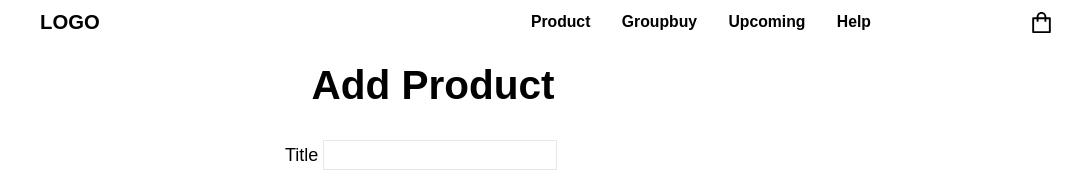
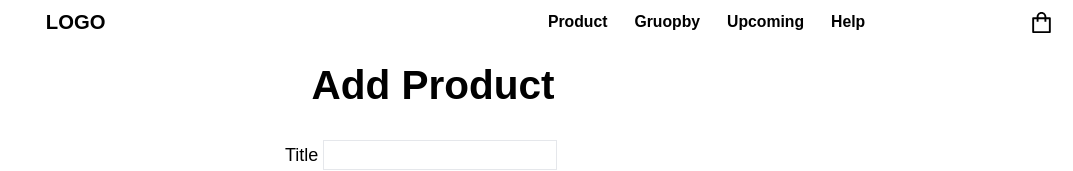
Before and after one commit to bhatara007/KB-shop, a Next.js app: page /test in a window 1280 px wide. Shown: the top 171 px of the page, without its empty margins (207-1280 px from the left). Built offline with nearby package versions, Linux system fonts and the light colour scheme.

Commit message:
add Dropdown

```diff
--- a/src/components/Navbar/index.tsx
+++ b/src/components/Navbar/index.tsx
@@ -1,5 +1,5 @@
 import { CartSliderContext } from '@app/context/cartContext'
-import { motion } from 'framer-motion'
+import { motion, transform } from 'framer-motion'
 import Link from 'next/link'
 import React, { useContext, useState } from 'react'
 import { AiOutlineClose, AiOutlineMenu, AiOutlineShopping } from 'react-icons/ai'
@@ -17,6 +17,8 @@ const Navbar: React.FC<NavbarProps> = ({ banner }) => {
   const { cartSlider, setCartSlider } = useContext(CartSliderContext)
 
   const [mobileNav, setMobileNav] = useState(false)
+
+  const [dropDown, setDropDown] = useState(false)
 
 
   return (
@@ -54,19 +56,53 @@ const Navbar: React.FC<NavbarProps> = ({ banner }) => {
               <a className="text-black"> LOGO </a>
             </Link>
           </div>
-          <div className={`space-x-2 md:space-x-6 text-sm hidden sm:block`}>
+          <div className={`sm:flex space-x-2 md:space-x-6 text-sm hidden`}>
+            <div
+              onMouseOver={() => setDropDown(true)}
+              onMouseLeave={() => setDropDown(false)}
+              className='relative'
+            >
               <Link href="/products">
-              <a className="text-black"> Product </a>
+                <a className="text-black relative z-50"> Product </a>
               </Link>
+              {dropDown && (
+                <div className=" bg-white absolute flex p-3 space-y-2 flex-col bot top-0"
+                style={{
+                  left: -20,
+                }}>
+                  <Link href="/products">
+                    <a className="text-black mt-2"> </a>
+                  </Link>
+                  <Link href="/products">
+                    <a className="text-black"> Keybaord </a>
+                  </Link>
+                  <Link href="/products">
+                    <a className="text-black"> Keycap </a>
+                  </Link>
+                  <Link href="/products">
+                    <a className="text-black"> Swtich </a>
+                  </Link>
+                  <Link href="/products">
+                    <a className="text-black"> Acc </a>
+                  </Link>
+                </div>
+              )}
+            </div>
+            <div>
               <Link href="/">
-              <a className="text-black"> Groupbuy </a>
+                <a className="text-black"> Gruopby </a>
               </Link>
+            </div>
+            <div>
               <Link href="/">
                 <a className="text-black"> Upcoming </a>
               </Link>
+            </div>
+            <div>
               <Link href="/">
                 <a className="text-black"> Help </a>
               </Link>
+            </div>
           </div>
           <div className="w-10 h-10 text-2xl bg-transparent flex items-center justify-center absolute right-0 ">
             {!cartSlider && (
--- a/src/pages/products/[id].tsx
+++ b/src/pages/products/[id].tsx
@@ -27,16 +27,11 @@ export const Productpage: NextPage<InferGetStaticPropsType<typeof getStaticProps
 
     const { cartSlider, setCartSlider } = useContext(CartSliderContext)
 
-    console.log(setCartSlider)
-
-    console.log(cartSlider);
-
 
     const addToCart = (item: ICartProduct) => {
 
 
       setCartSlider(true)
-      console.log(cartSlider)
 
       const existed = products.find((cartItem) => item.title === cartItem.title)
 
```
Lines whose indentation alone changed are shown as unchanged.
